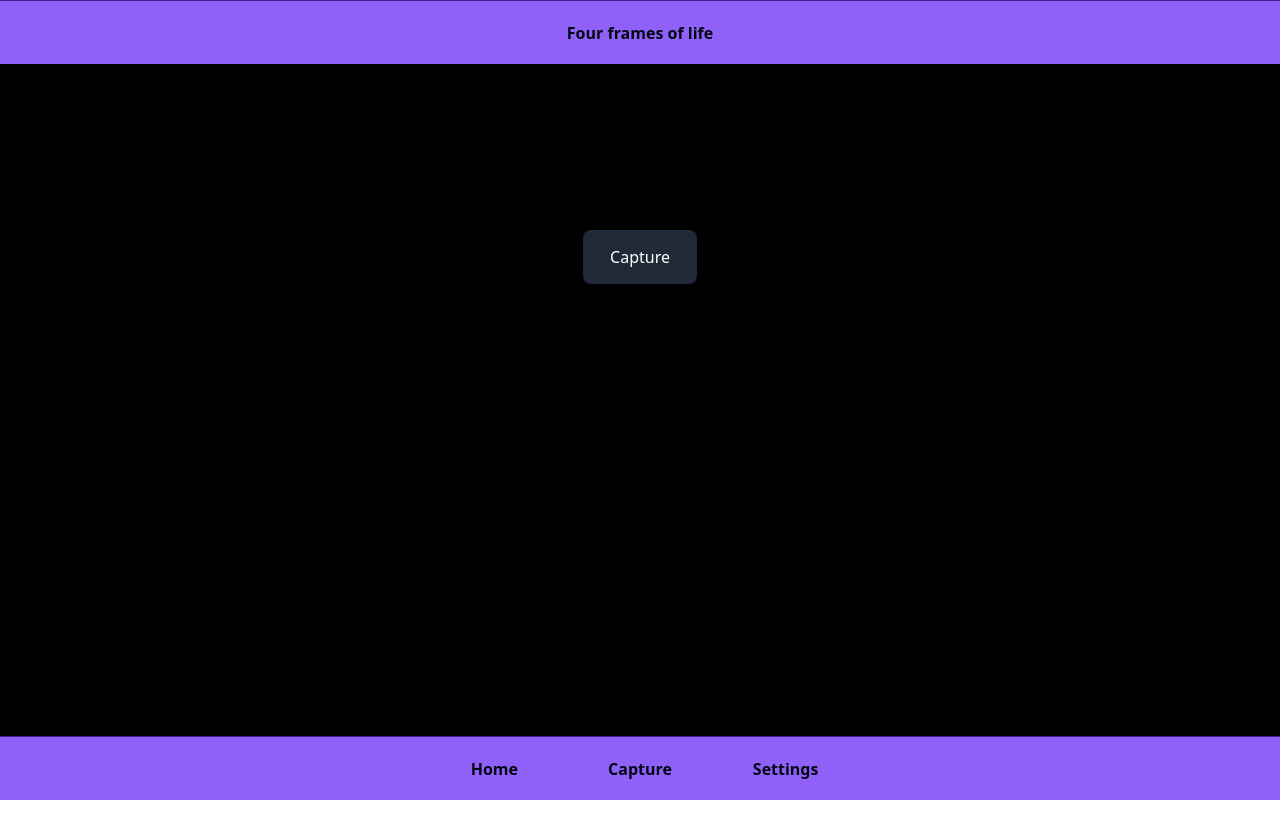
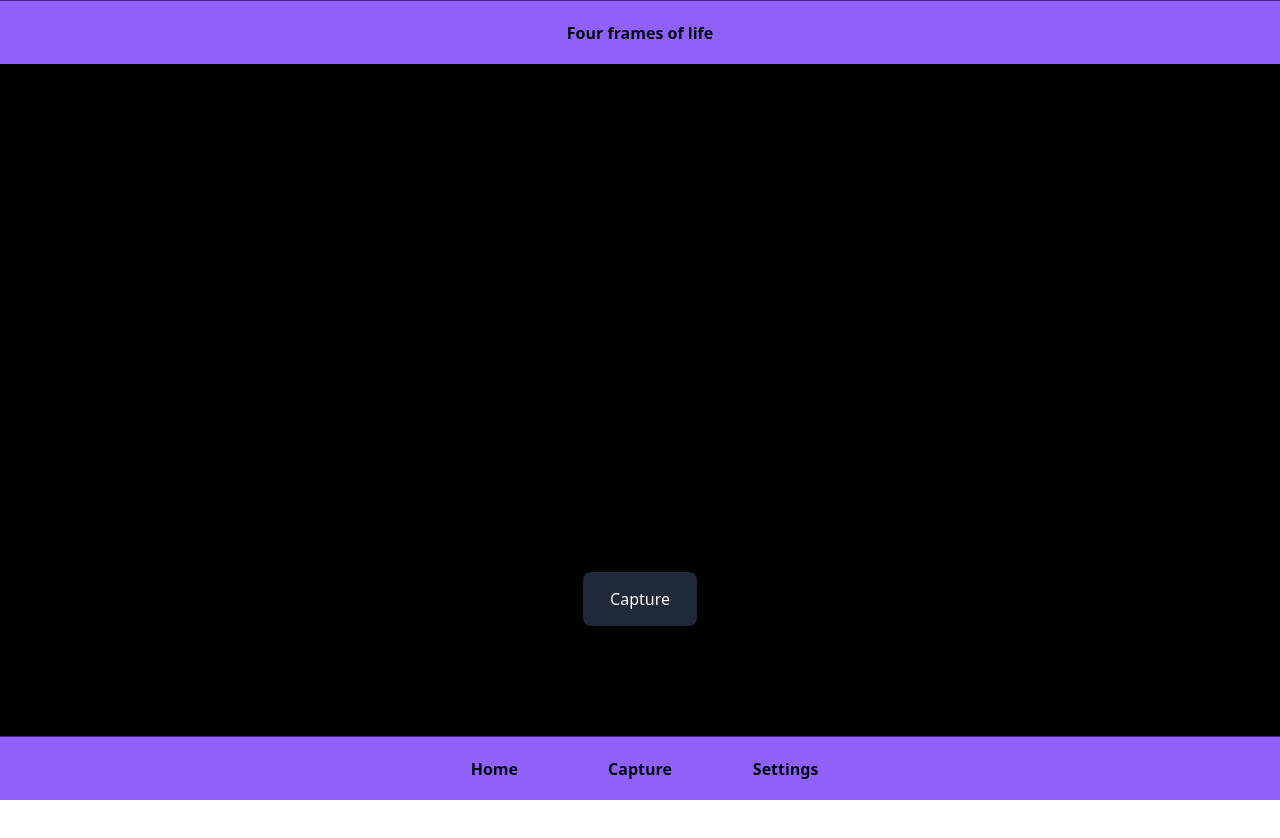
Before and after one commit to baby-hyenas/Four-Frames-of-Life, a React (Vite) app: page / in a window 1280 px wide. Shown: the top 838 px of the page. Built offline with nearby package versions, Linux system fonts and the light colour scheme; no server answers.

Commit message:
fix: fix CaptureWebcam css

```diff
--- a/src/components/Webcam/CaptureWebcam.tsx
+++ b/src/components/Webcam/CaptureWebcam.tsx
@@ -1,6 +1,6 @@
 'use client';
 
-import React, {useState} from 'react'
+import React, { useState } from 'react'
 import Webcam from 'react-webcam'
 import { Button } from 'flowbite-react';
 
@@ -22,10 +22,10 @@ const CaptureWebcam: React.FC<CaptureWebcamProps> = (props: CaptureWebcamProps)
   const capture = React.useCallback(
     () => {
       const newPhoto = webcamRef.current?.getScreenshot();
-        if( newPhoto )
+      if (newPhoto)
         setPhotos([...photos, newPhoto]);
 
-      if(photos.length >= props.captureCount) {
+      if (photos.length >= props.captureCount) {
         props.onCompleteCapture(photos);
       }
     },
@@ -33,16 +33,20 @@ const CaptureWebcam: React.FC<CaptureWebcamProps> = (props: CaptureWebcamProps)
   );
 
   return (
-    <div className = "flex flex-col items-center justify-center gap-4">
+    <div className="flex flex-col items-center justify-center content-center h-full gap-4">
+      <div className="h-3/4">
         <Webcam
           audio={false}
           ref={webcamRef}
           screenshotFormat="image/jpeg"
           videoConstraints={videoConstraints}
         />
+      </div>
+      <div className="h-1/4">
         <Button size="xl" color="dark" onClick={capture}>
           Capture
         </Button>
+      </div>
     </div>
   );
 }
```
Lines whose indentation alone changed are shown as unchanged.
